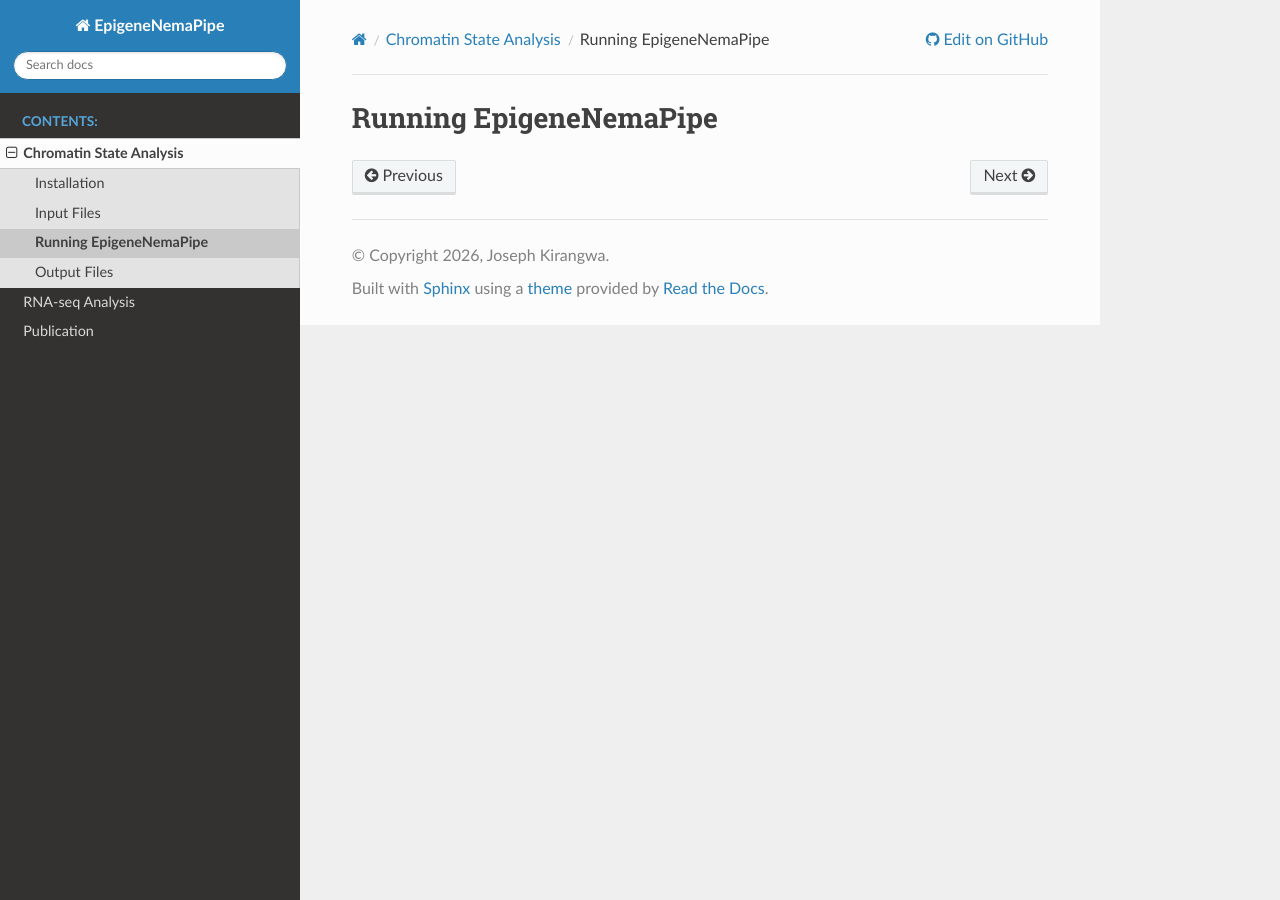
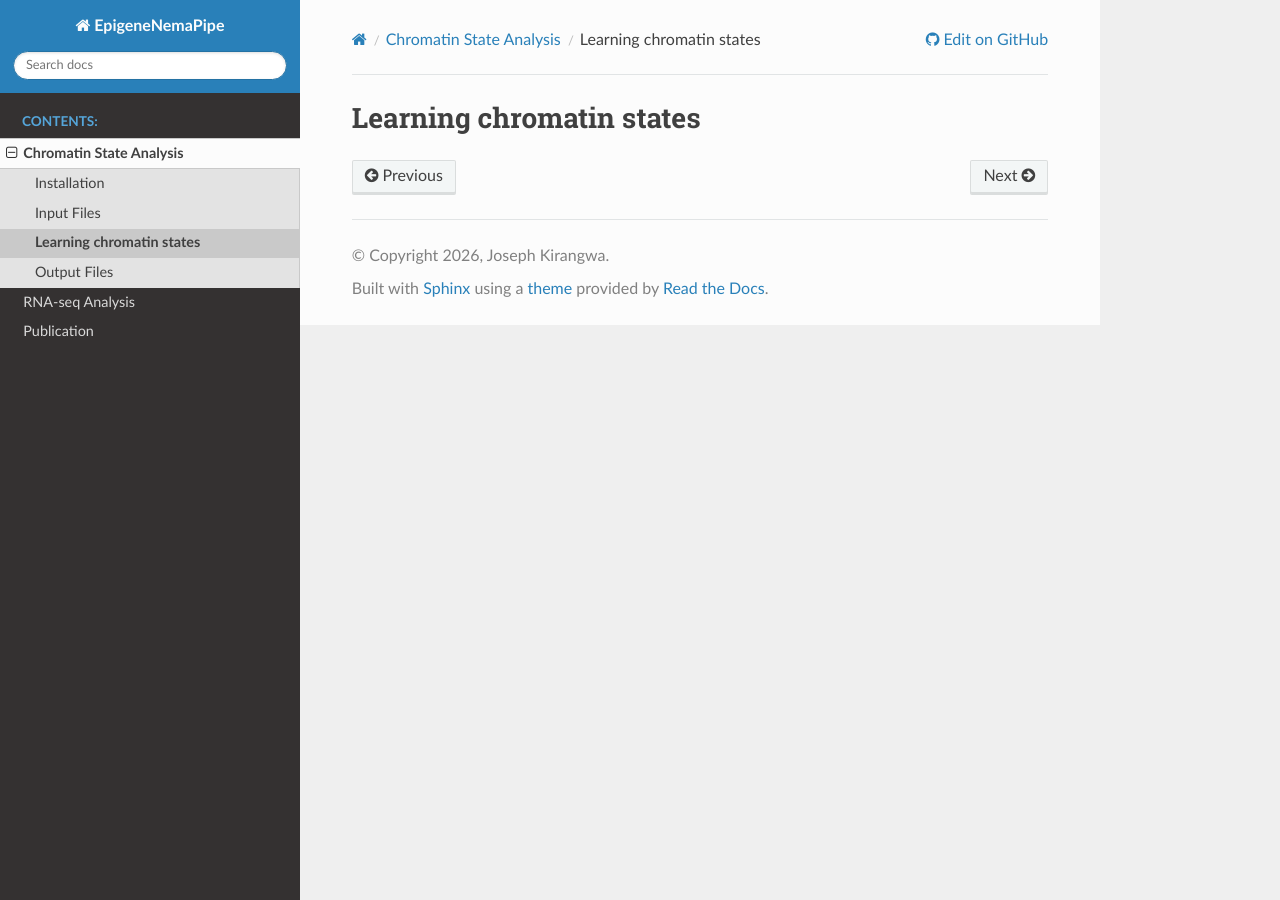
Before and after one commit to jkirangw/EpiNemaPipe, a Sphinx documentation site: the page built from docs/source/chromatin_state/Learning_chromatin_states.md, in a window 1280 px wide. Built offline with Sphinx 7.4.7 and the Read the Docs theme 3.1.0, drawn with Linux system fonts in a browser that asks for light colours.

Commit message:
Reorganize documentations for chromatin and RNA-seq analyses

```diff
--- a/docs/source/chromatin_state/Learning_chromatin_states.md
+++ b/docs/source/chromatin_state/Learning_chromatin_states.md
@@ -1 +1 @@
-# Running EpigeneNemaPipe
+# Learning chromatin states
```
